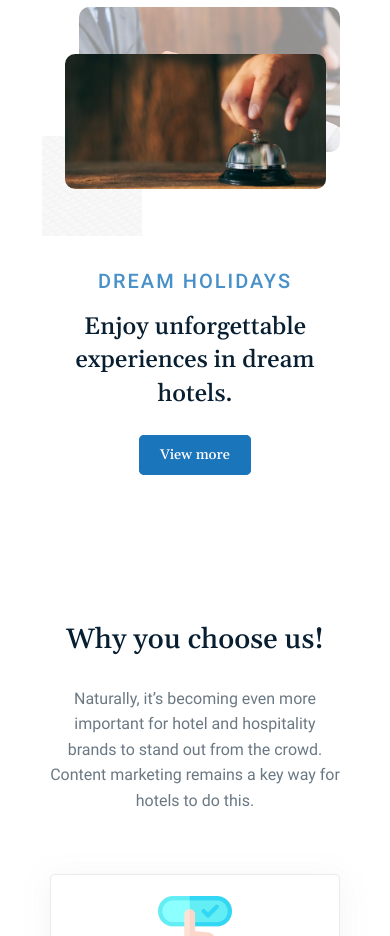
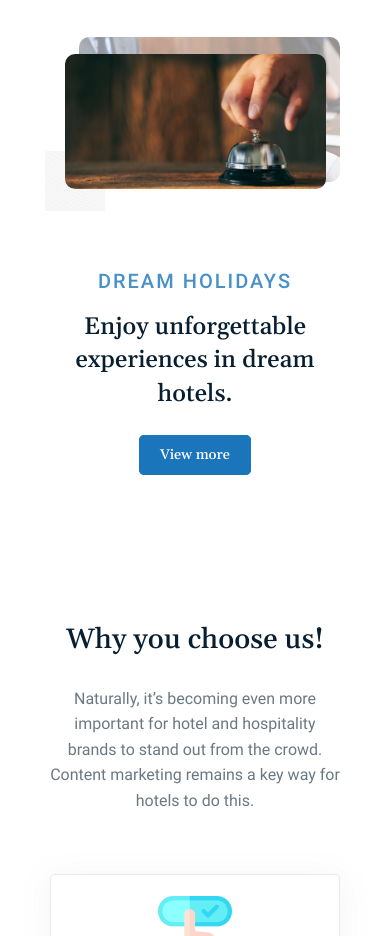
Before and after one commit to artsiom-voitas/rayal-park, a plain HTML site: page index.html in a window 390 px wide. Shown: the part 880-1816 px from the top of the page. Drawn offline with Linux system fonts and the light colour scheme.

Commit message:
fixed minor bugs

```diff
--- a/assets/css/style.css
+++ b/assets/css/style.css
@@ -1087,9 +1087,16 @@
     .holidays__background-img {
         max-width: 90%;
         right: 0;
+        top: -17px;
     }
     .holidays__main-img {
         max-width: 90%;
+    }
+
+    .holidays__sprite-img {
+        max-width: 60px;
+        left: -5px;
+        bottom: -15px;
     }
 
     .holidays__content {
```
